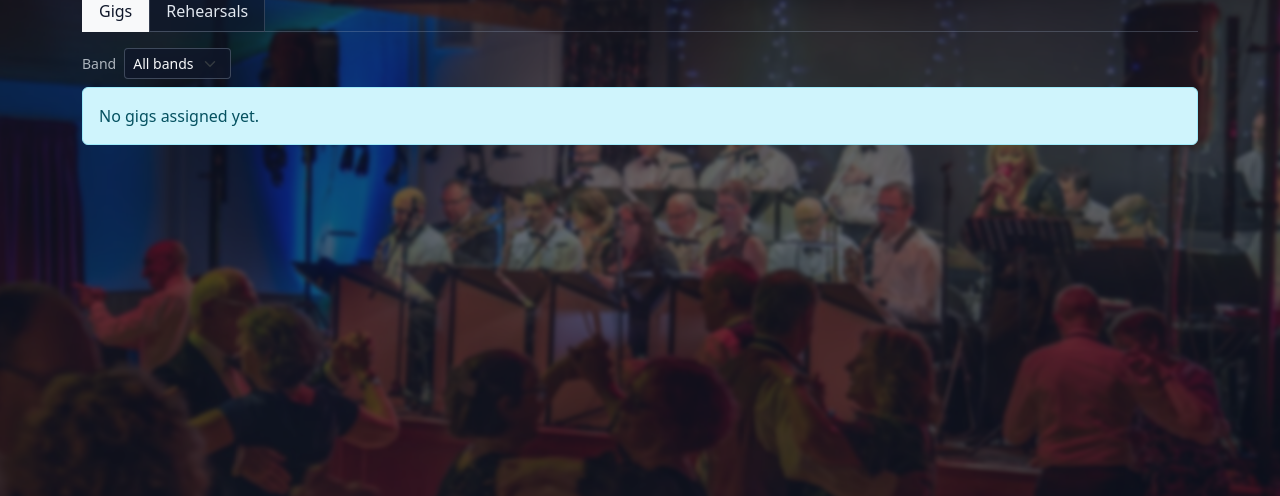
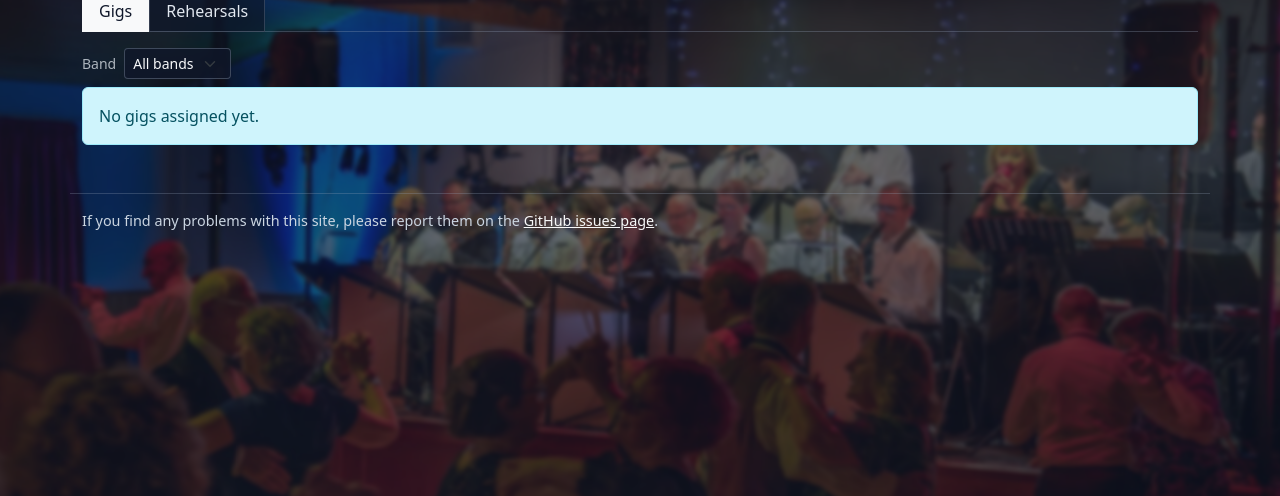
Before and after one commit to s-andrews/gigplanner, a Flask app: page /dashboard in a window 1280 px wide. Shown: the part 146-642 px from the top of the page. Run offline with Flask 3, Linux system fonts and the light colour scheme; the visitor is signed in with stand-in values (Sample User, id 1); data comes from the database, SQL or seed files in the repository; data that the repository does not hold is empty.

Commit message:
Added footer with a pointer to github issues

```diff
--- a/static/css/app.css
+++ b/static/css/app.css
@@ -105,6 +105,27 @@ h3 {
 .navbar-brand-logo {
   height: 32px;
   width: auto;
+}
+
+.site-footer {
+  padding: 0 0 1.5rem;
+  color: #cbd5e1;
+  font-size: 0.9rem;
+}
+
+.site-footer .container {
+  padding-top: 1rem;
+  border-top: 1px solid rgba(148, 163, 184, 0.28);
+}
+
+.site-footer a,
+.site-footer a:visited {
+  color: #f8f9fa;
+}
+
+.site-footer a:hover,
+.site-footer a:focus {
+  color: #ffffff;
 }
 
 .auth-page-title {
--- a/templates/base.html
+++ b/templates/base.html
@@ -34,6 +34,12 @@
 <main class="container pb-5">
   {% block content %}{% endblock %}
 </main>
+<footer class="site-footer">
+  <div class="container">
+    If you find any problems with this site, please report them on the
+    <a href="https://github.com/s-andrews/gigplanner/issues" target="_blank" rel="noopener noreferrer">GitHub issues page</a>.
+  </div>
+</footer>
 <script src="https://cdn.jsdelivr.net/npm/bootstrap@5.3.3/dist/js/bootstrap.bundle.min.js"></script>
 {% block scripts %}{% endblock %}
 </body>
```
